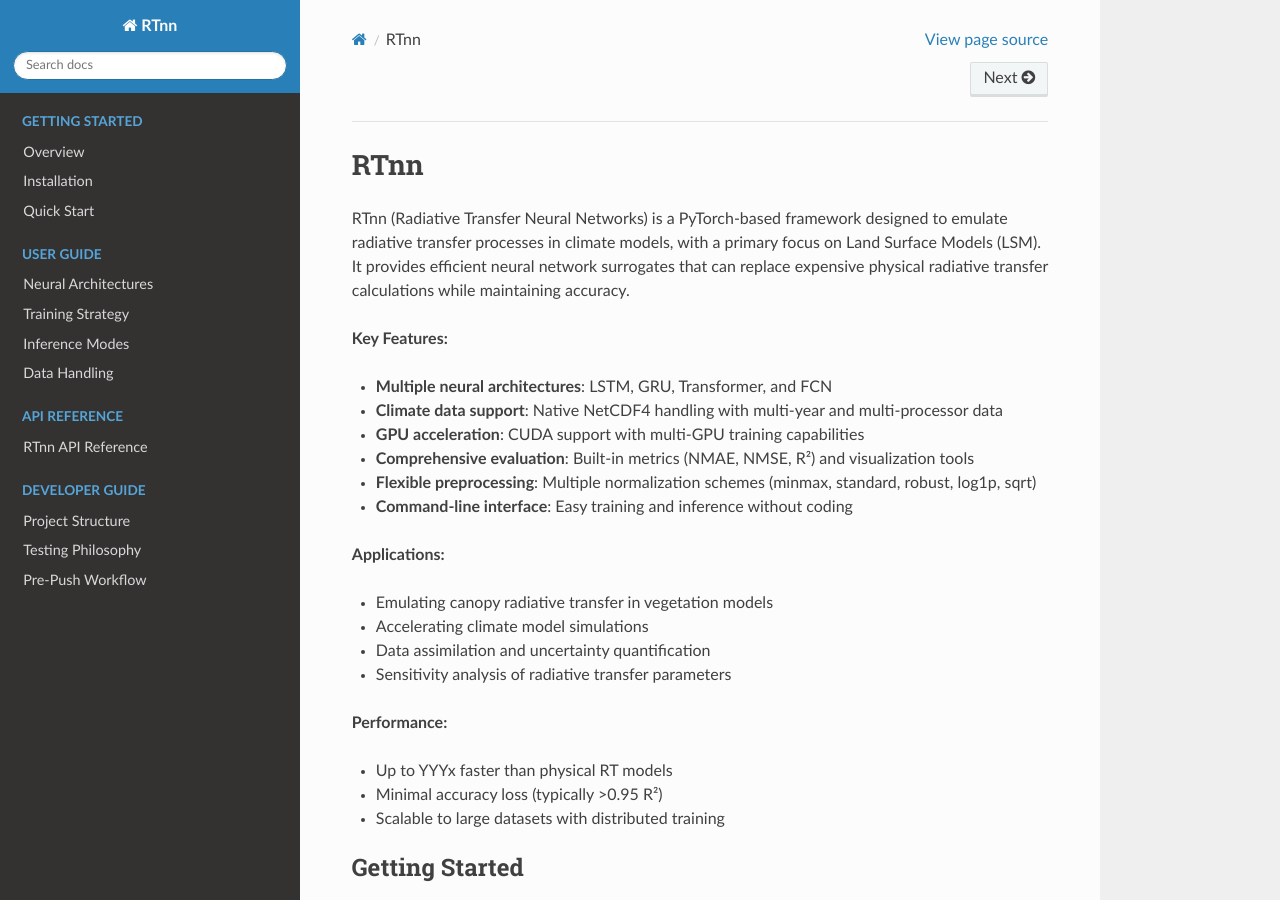
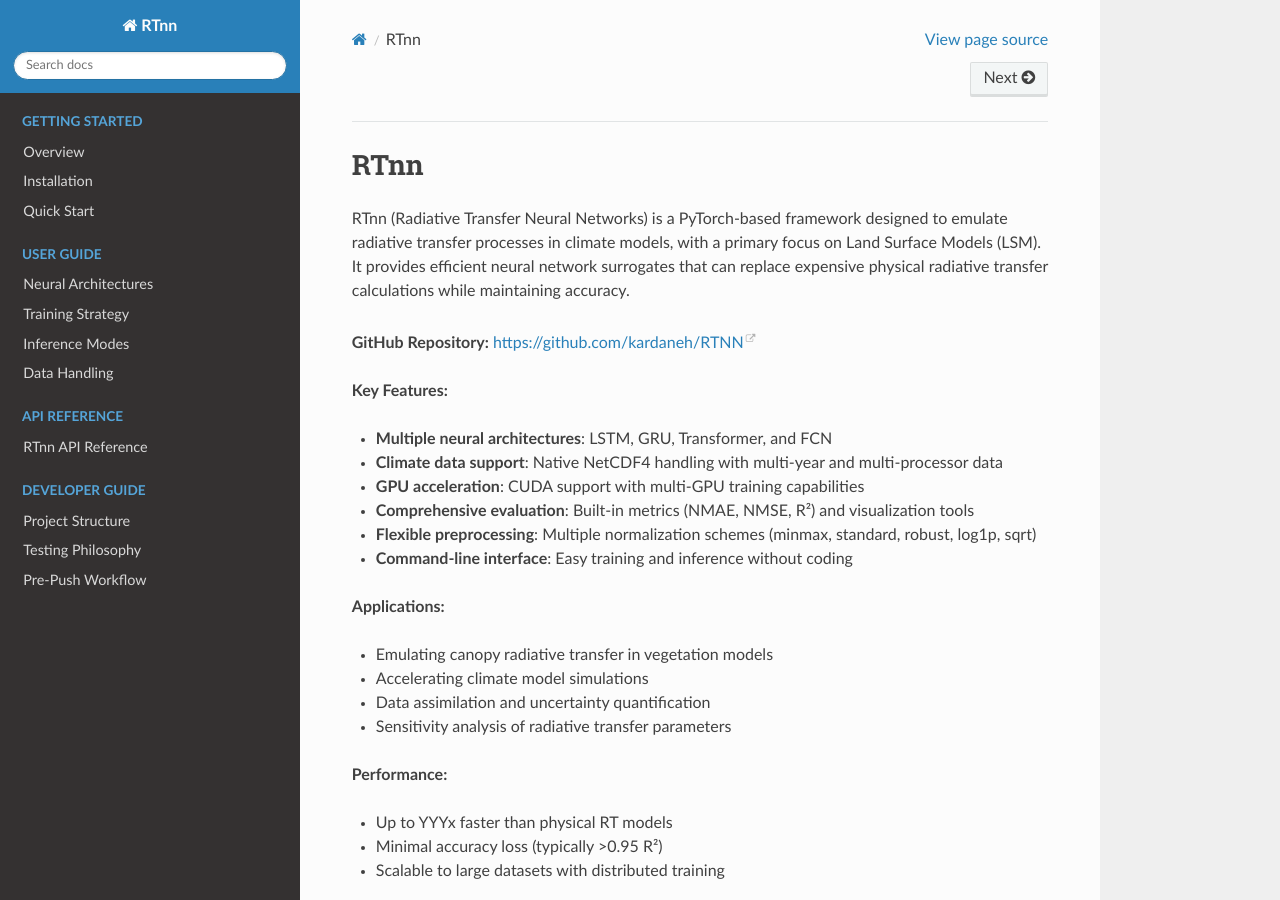
Before and after one commit to kardaneh/RTnn, a Sphinx documentation site: the page built from docs/source/index.rst, in a window 1280 px wide and 900 px high. Built offline with Sphinx 7.4.7 and the Read the Docs theme 3.1.0, drawn with Linux system fonts in a browser that asks for light colours.

Commit message:
doc: some minor correction in doc

```diff
--- a/docs/source/index.rst
+++ b/docs/source/index.rst
@@ -6,6 +6,8 @@
 Land Surface Models (LSM). It provides efficient neural network surrogates that
 can replace expensive physical radiative transfer calculations while maintaining
 accuracy.
+
+**GitHub Repository:** https://github.com/kardaneh/RTNN
 
 **Key Features:**
 
```
